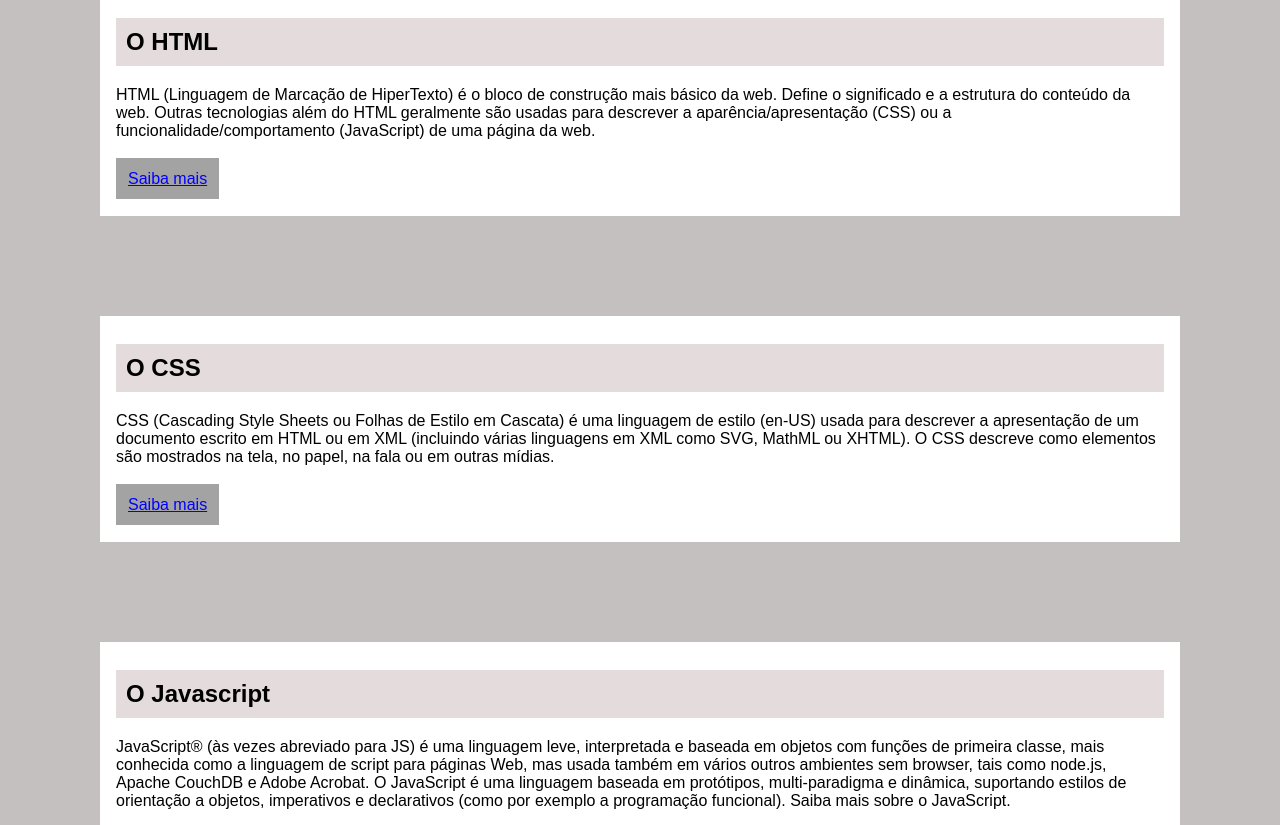
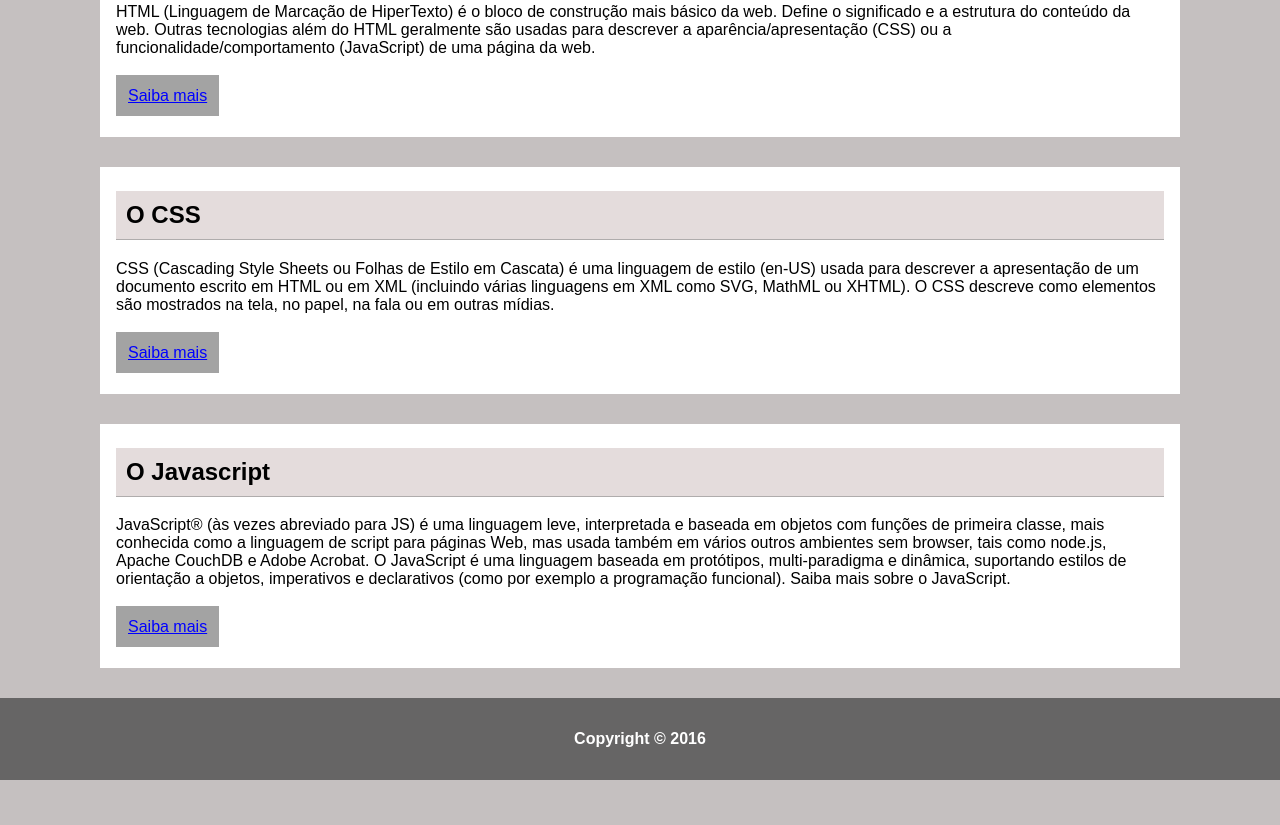
Before and after one commit to jceloto7/HTML-CSS-Exercises, a plain HTML site: page CursosSerFrontEnd/index.html in a window 1280 px wide. Shown: the part 610-1435 px from the top of the page. After the commit the page ends 1390 px from the top, so only its background shows below. Drawn offline with Linux system fonts and the light colour scheme.

Commit message:
fix bugs

```diff
--- a/CursosSerFrontEnd/styles.css
+++ b/CursosSerFrontEnd/styles.css
@@ -50,13 +50,13 @@ button a{
 
 div{
     background-color: white;
-    height: 210px;
-    padding: 8px 16px;
-    margin:  100px;
+    padding: 4px 16px 32px ;
+    margin: 20px 100px 30px;
 }
 
 div h2{
     background-color:rgb(228, 220, 220);
+    border-bottom: solid 1px rgb(175, 172, 172);
     padding: 10px;
 }
 
@@ -71,12 +71,12 @@ div p{
 }
 
 footer{
-    margin-top: 0;
     background-color: rgb(102, 101, 101);
     color: white;
     font-weight: bold;
     text-align: center;
     margin-top: 0;
+    padding: 16px;
 
     p{
         display: inline-block;
```
